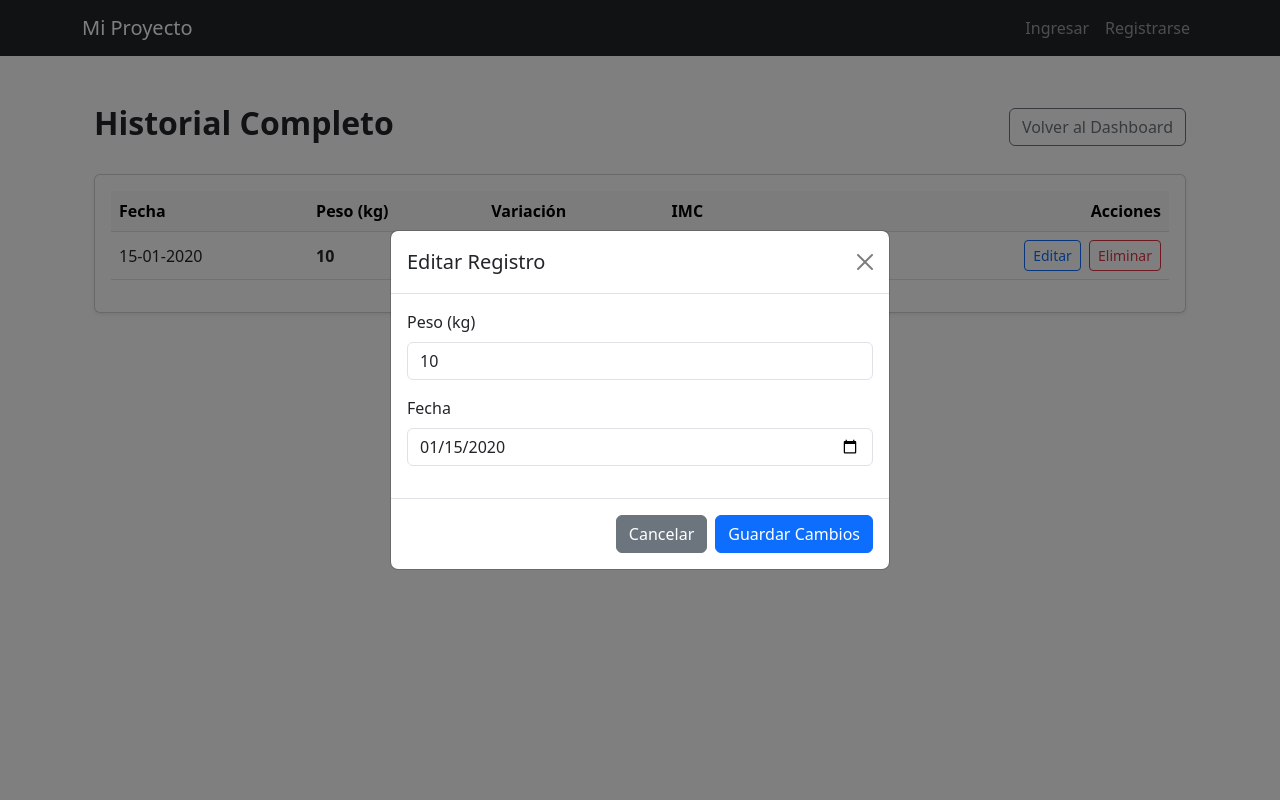
After one commit to nbilbaos/wControl-PythonProject, a Flask app: template app/templates/main/history.html in a window 1280 px wide, after a click on "Editar". The commit adds this page. Run offline with Flask 3, Linux system fonts and the light colour scheme; the template is opened without the code that fills it: most values are stand-ins (such as "Sample title", 1, 10 or a date in 2020).

Commit message:
Venta history.html

```diff
--- /dev/null
+++ b/app/templates/main/history.html
@@ -0,0 +1,174 @@
+{% extends "base.html" %}
+
+{% block content %}
+<div class="container py-4">
+
+    <div class="d-flex justify-content-between align-items-center mb-4">
+        <h2 class="fw-bold"><i class="bi bi-clock-history"></i> Historial Completo</h2>
+        <a href="{{ url_for('main.dashboard') }}" class="btn btn-outline-secondary">
+            <i class="bi bi-arrow-left"></i> Volver al Dashboard
+        </a>
+    </div>
+
+    <div class="card shadow-sm">
+        <div class="card-body">
+            <div class="table-responsive">
+                <table class="table table-hover align-middle">
+                    <thead class="table-light">
+                        <tr>
+                            <th>Fecha</th>
+                            <th>Peso (kg)</th>
+                            <th>Variación</th>
+                            <th>IMC</th>
+                            <th class="text-end">Acciones</th>
+                        </tr>
+                    </thead>
+                    <tbody>
+                        {% for entry in weight_history %}
+                        <tr>
+                            <td>{{ entry.recorded_date.strftime('%d-%m-%Y') }}</td>
+                            <td><strong>{{ entry.weight }}</strong></td>
+
+                            <td>
+                                {% if entry.variation is not none %}
+                                    {% if entry.variation < 0 %}
+                                        <span class="badge bg-success bg-opacity-10 text-success fw-bold"><i class="bi bi-arrow-down"></i> {{ entry.variation }} kg</span>
+                                    {% elif entry.variation > 0 %}
+                                        <span class="badge bg-danger bg-opacity-10 text-danger fw-bold"><i class="bi bi-arrow-up"></i> +{{ entry.variation }} kg</span>
+                                    {% else %}
+                                        <span class="badge bg-primary bg-opacity-10 text-primary fw-bold"><i class="bi bi-dash"></i> 0 kg</span>
+                                    {% endif %}
+                                {% else %}
+                                    <span class="text-muted small">Primer registro</span>
+                                {% endif %}
+                            </td>
+
+                            <td>
+                                {% if entry.imc %}
+                                    {% if entry.imc < 18.5 %}
+                                        <span class="badge rounded-pill border" style="background-color: #d6eaff; color: #000;">{{ entry.imc }}</span>
+                                    {% elif entry.imc < 25 %}
+                                        <span class="badge rounded-pill border" style="background-color: #aadd77; color: #004d00;">{{ entry.imc }}</span>
+                                    {% elif entry.imc < 30 %}
+                                        <span class="badge rounded-pill border" style="background-color: #ffdd55; color: #554400;">{{ entry.imc }}</span>
+                                    {% elif entry.imc < 35 %}
+                                        <span class="badge rounded-pill border" style="background-color: #ffaa00; color: #000;">{{ entry.imc }}</span>
+                                    {% elif entry.imc < 40 %}
+                                        <span class="badge rounded-pill border" style="background-color: #ff6600; color: #fff;">{{ entry.imc }}</span>
+                                    {% else %}
+                                        <span class="badge rounded-pill border" style="background-color: #dc3545; color: #fff;">{{ entry.imc }}</span>
+                                    {% endif %}
+                                {% else %}
+                                    <small class="text-muted">N/A</small>
+                                {% endif %}
+                            </td>
+
+                            <td class="text-end">
+                                <button class="btn btn-sm btn-outline-primary me-1"
+                                        data-bs-toggle="modal"
+                                        data-bs-target="#editWeightModal"
+                                        data-id="{{ entry._id }}"
+                                        data-weight="{{ entry.weight }}"
+                                        data-date="{{ entry.recorded_date.strftime('%Y-%m-%d') }}">
+                                    <i class="bi bi-pencil"></i>Editar
+                                </button>
+                                <button class="btn btn-sm btn-outline-danger"
+                                        data-bs-toggle="modal"
+                                        data-bs-target="#deleteWeightModal"
+                                        data-id="{{ entry._id }}">
+                                    <i class="bi bi-trash"></i>Eliminar
+                                </button>
+                            </td>
+                        </tr>
+                        {% endfor %}
+                    </tbody>
+                </table>
+            </div>
+        </div>
+    </div>
+</div>
+
+<div class="modal fade" id="editWeightModal" tabindex="-1" aria-hidden="true">
+  <div class="modal-dialog modal-dialog-centered">
+    <div class="modal-content">
+      <div class="modal-header">
+        <h5 class="modal-title">Editar Registro</h5>
+        <button type="button" class="btn-close" data-bs-dismiss="modal"></button>
+      </div>
+      <form id="editForm" method="POST">
+          <div class="modal-body">
+            <div class="mb-3">
+                <label class="form-label">Peso (kg)</label>
+                <input type="number" step="0.1" class="form-control" name="weight" id="editWeightInput" required>
+            </div>
+            <div class="mb-3">
+                <label class="form-label">Fecha</label>
+                <input type="date" class="form-control" name="date" id="editDateInput" required>
+            </div>
+          </div>
+          <div class="modal-footer">
+            <button type="button" class="btn btn-secondary" data-bs-dismiss="modal">Cancelar</button>
+            <button type="submit" class="btn btn-primary">Guardar Cambios</button>
+          </div>
+      </form>
+    </div>
+  </div>
+</div>
+
+<div class="modal fade" id="deleteWeightModal" tabindex="-1" aria-hidden="true">
+  <div class="modal-dialog modal-dialog-centered">
+    <div class="modal-content">
+      <div class="modal-header bg-danger text-white">
+        <h5 class="modal-title">Confirmar Eliminación</h5>
+        <button type="button" class="btn-close btn-close-white" data-bs-dismiss="modal"></button>
+      </div>
+      <div class="modal-body">
+        <p>¿Estás seguro de que deseas eliminar este registro de peso?</p>
+        <p class="text-muted small">Esta acción no se puede deshacer.</p>
+      </div>
+      <div class="modal-footer">
+        <button type="button" class="btn btn-secondary" data-bs-dismiss="modal">Cancelar</button>
+        <form id="deleteForm" method="POST">
+            <button type="submit" class="btn btn-danger">Eliminar Definitivamente</button>
+        </form>
+      </div>
+    </div>
+  </div>
+</div>
+
+<script>
+    // 1. Lógica para el Modal de EDITAR
+    var editModal = document.getElementById('editWeightModal')
+    editModal.addEventListener('show.bs.modal', function (event) {
+        // Botón que activó el modal
+        var button = event.relatedTarget
+        // Extraer info de los atributos data-*
+        var id = button.getAttribute('data-id')
+        var weight = button.getAttribute('data-weight')
+        var date = button.getAttribute('data-date')
+
+        // Actualizar los inputs del modal
+        var modalBodyInputWeight = editModal.querySelector('#editWeightInput')
+        var modalBodyInputDate = editModal.querySelector('#editDateInput')
+        var editForm = editModal.querySelector('#editForm')
+
+        modalBodyInputWeight.value = weight
+        modalBodyInputDate.value = date
+
+        // Actualizar la URL del formulario (Action)
+        editForm.action = "/edit_weight/" + id
+    })
+
+    // 2. Lógica para el Modal de ELIMINAR
+    var deleteModal = document.getElementById('deleteWeightModal')
+    deleteModal.addEventListener('show.bs.modal', function (event) {
+        var button = event.relatedTarget
+        var id = button.getAttribute('data-id')
+        var deleteForm = deleteModal.querySelector('#deleteForm')
+
+        // Actualizar la URL del formulario
+        deleteForm.action = "/delete_weight/" + id
+    })
+</script>
+
+{% endblock %}
```
Also changed, not shown: app/main/routes.py (+73 -24 lines), app/templates/main/dashboard.html (+10 -0 lines).
